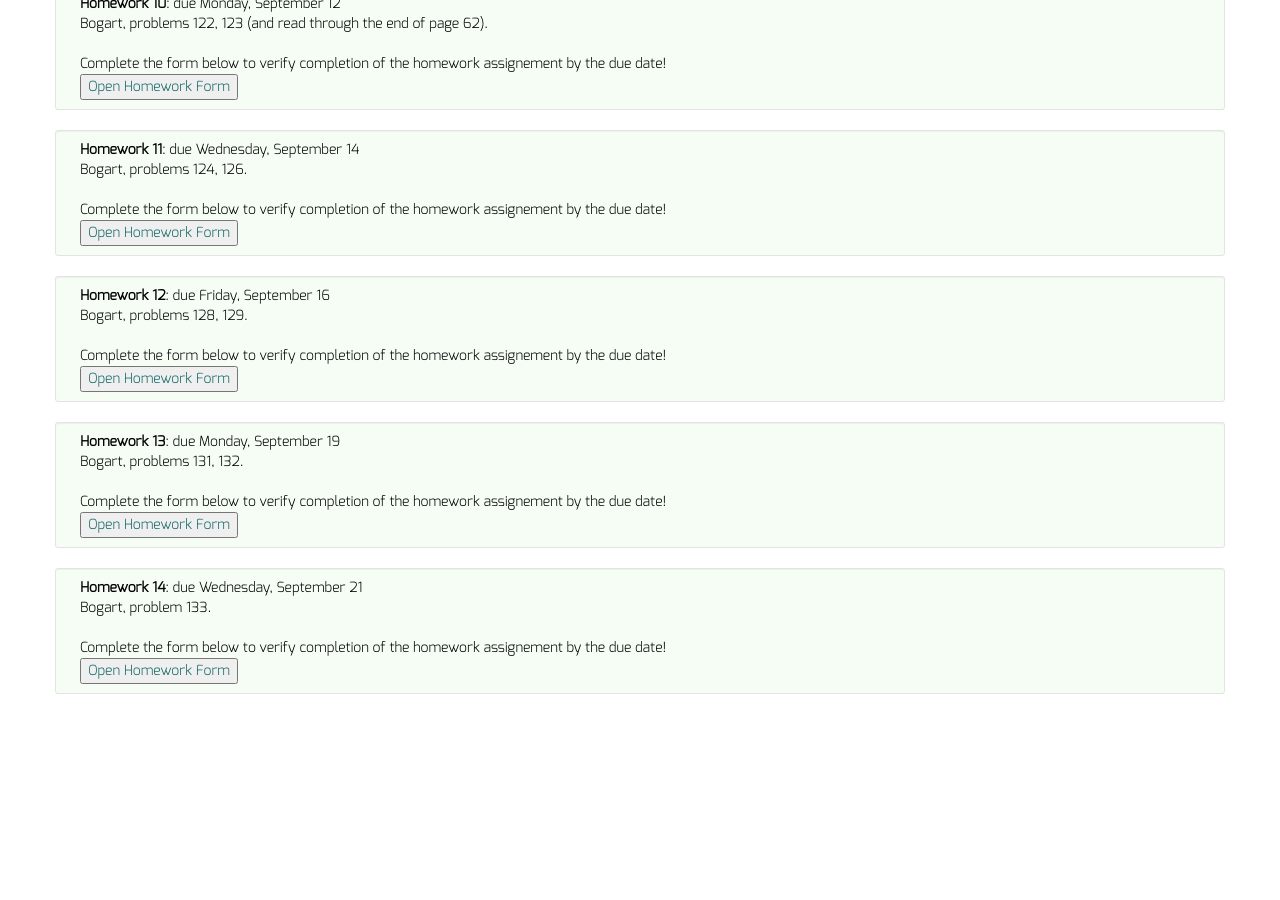
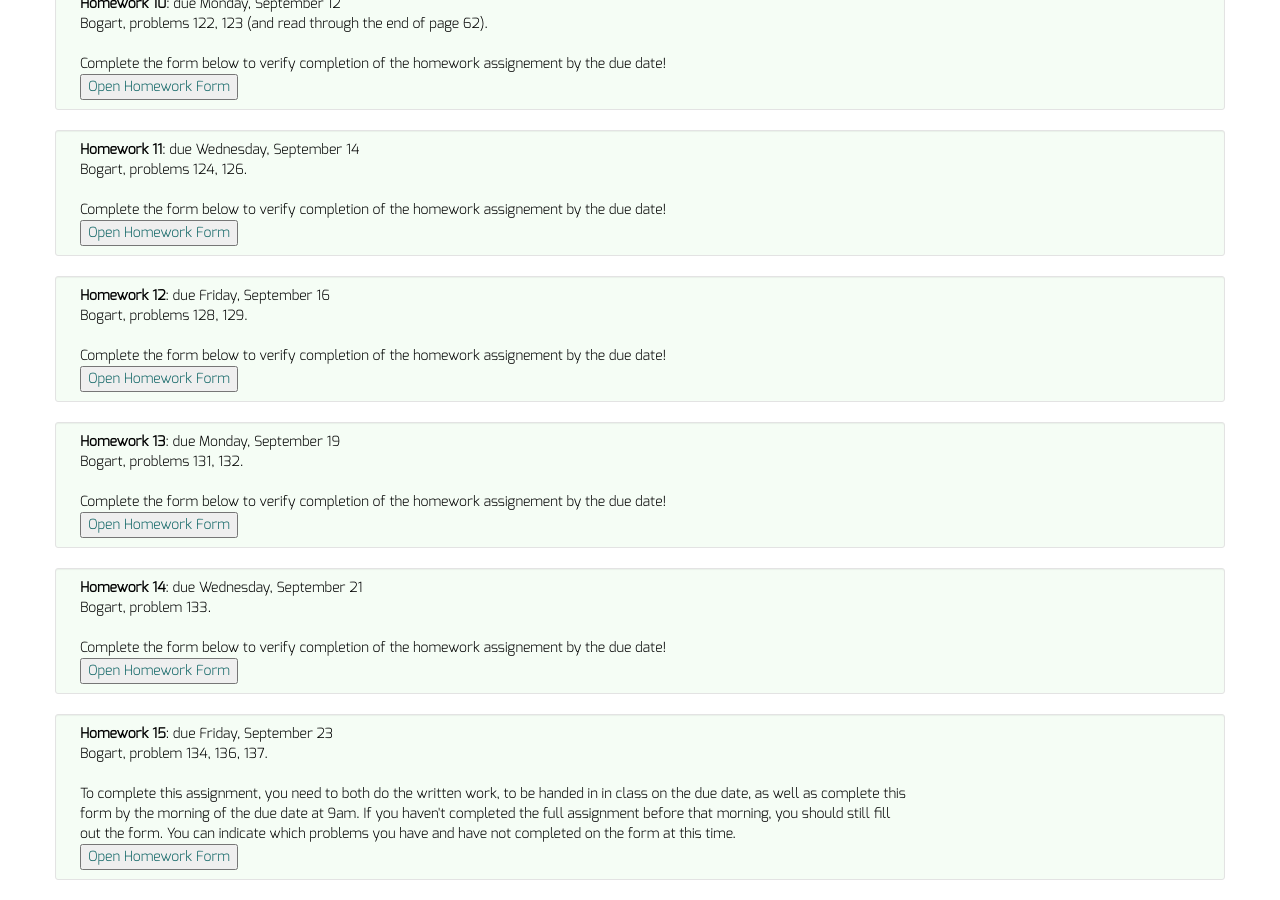
Before and after one commit to dkrashen/combinatorics, a Jekyll site: the page built from hw/index.html, in a window 1280 px wide and 900 px high, scrolled down 1044 px. Built offline with Jekyll 4.4.1, drawn with Linux system fonts in a browser that asks for light colours; before the commit the page ends 1758 px from its top, so only the background shows below that.

Commit message:
update homework

```diff
--- a/_data/homework.yml
+++ b/_data/homework.yml
@@ -47,3 +47,7 @@
   description: "Bogart, problem 133. "
   due: "Wednesday, September 21"
   formlink: "https://docs.google.com/forms/d/e/1FAIpQLScboWV6ylMFzYyl8HneW4EuXRpXTO33gdNDbITCwHh2agRZKg/viewform"
+- title: "Homework 15"
+  description: "Bogart, problem 134, 136, 137."
+  due: "Friday, September 23"
+  newformlink: "https://docs.google.com/forms/d/e/1FAIpQLSfyBZ9sn0vP35qNaUm5AOQ59Yc87NvtFrL36DOC5c0wqORCVw/viewform"
--- a/hw/index.html
+++ b/hw/index.html
@@ -15,6 +15,18 @@ layout: default
       <button>Open Homework Form</button>
     </a>
     {% endif %}
+    {% if h.newformlink %} <br /> <br />
+    To complete this assignment, you need to both do the written work, to
+    be handed in in class on the due date, as well as complete this form by
+    the morning of the due date at 9am. If you haven't completed the full
+    assignment before that morning, you should still fill out the form. You
+    can indicate which problems you have and have not completed on the form
+    at this time.
+    <br />
+    <a href="{{ h.newformlink }}" target = "{{ h.title }}">
+      <button>Open Homework Form</button>
+    </a>
+    {% endif %}
 	</div>
 </div>
 {% endfor %}
```
